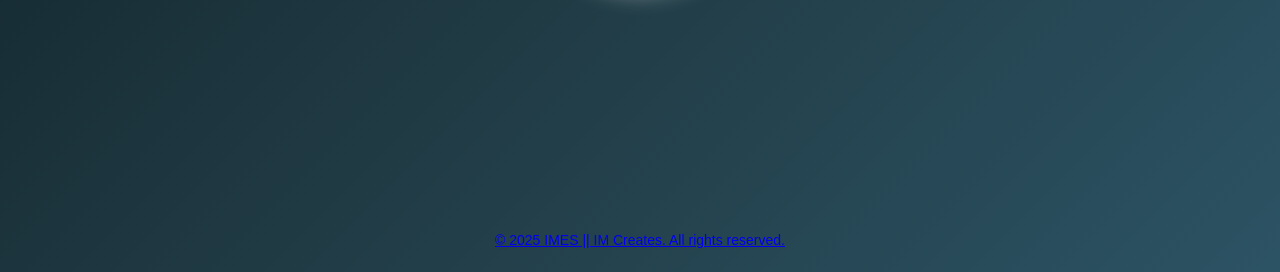
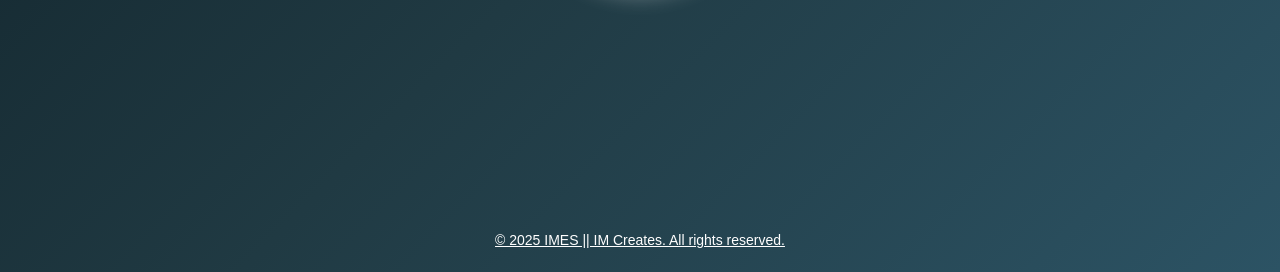
Before and after one commit to imes435/EX.IMES, a plain HTML site: page index.html in a window 1280 px wide. Shown: the part 528-800 px from the top of the page. Drawn offline with Linux system fonts and the light colour scheme.

Commit message:
Update index.html
V5

```diff
--- a/index.html
+++ b/index.html
@@ -65,6 +65,10 @@
       position: absolute;
       bottom: 0;
     }
+    .copyright p a {
+    color: #ffffff ;
+}
+
   </style>
 </head>
 <body>
@@ -73,7 +77,9 @@
   </div>
 
   <footer>
+    <div class="copyright">
     <p><a href="https://imes435.github.io/imes.new/" tabindex="1">© 2025 IMES || IM Creates. All rights reserved.</a></p>
+    </div>
   </footer>
 
   <!-- Background music -->
```
